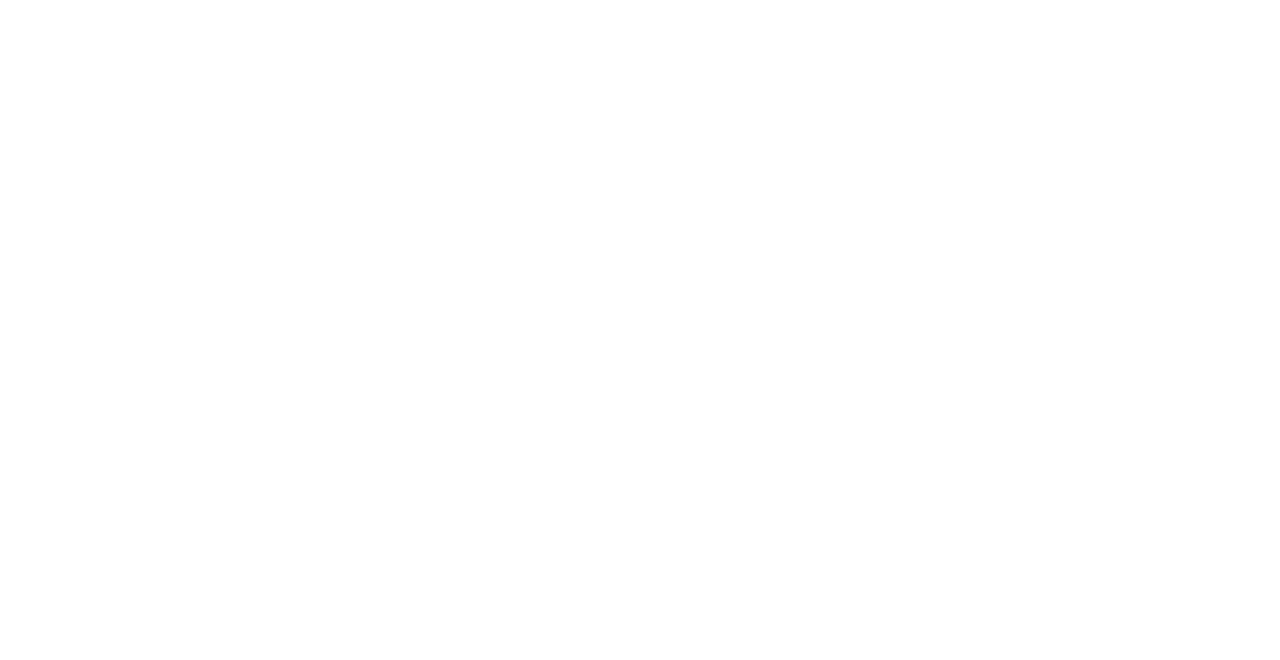
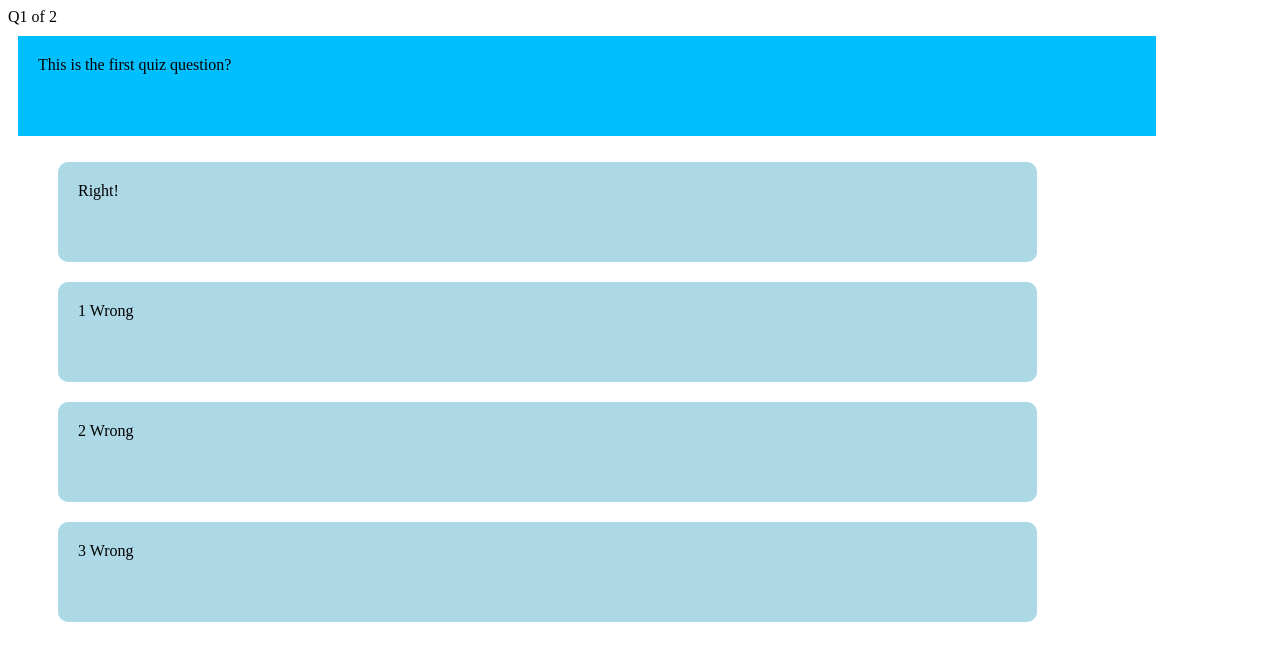
Before and after one commit to baVisionary/chooseWisely, a plain HTML site: page index.html in a window 1280 px wide. Drawn offline with nearby package versions, Linux system fonts and the light colour scheme.

Commit message:
Working interface
Created quizState object to track progress through questions and score.
Working interface that checks user answers and gives visual feedback
using CSS.

```diff
--- a/index.html
+++ b/index.html
@@ -2,13 +2,23 @@
 <html>
   <head>
     <meta charset="utf-8">
-    <title></title>
+    <title>choose wisely</title>
+    <link rel="stylesheet" href="quiz.css">
   </head>
   <body>
-    <div id="title"></div>
-    <div id="question">
+    <div id="progress"></div>
+    <div id="quizbody">
+      <div id="question"></div>
+      <ul class="answers">
+        <li id="ans0" class="btn"><icon class="symbol"></icon></li>
+        <li id="ans1" class="btn"><icon class="symbol"></icon></li>
+        <li id="ans2" class="btn"><icon class="symbol"></icon></li>
+        <li id="ans3" class="btn"><icon class="symbol"></icon></li>
+      </ul>
     </div>
     <div id="status">
+      <div id="feedback"></div>
+      <div id="next" class="btn invisible">Next Question</div>
     </div>
 
 
@@ -16,5 +26,6 @@
       integrity="sha256-DZAnKJ/6XZ9si04Hgrsxu/8s717jcIzLy3oi35EouyE="
       crossorigin="anonymous"></script>
     <script src="quiz.json" charset="utf-8"></script>
+    <script src="question.js" charset="utf-8"></script>
   </body>
 </html>
--- /dev/null
+++ b/question.js
@@ -0,0 +1,90 @@
+// temp literal until JSON source is ready
+var quizData = [
+  { question: "This is the first quiz question?",
+    answers: [
+      { answer: "Right!", isRight: true },
+      { answer: "1 Wrong", isRight: false },
+      { answer: "2 Wrong", isRight: false },
+      { answer: "3 Wrong", isRight: false },
+    ] },
+  { question: "Another question?",
+    answers: [
+      { answer: "Right!", isRight: true },
+      { answer: "1 Wrong", isRight: false },
+      { answer: "2 Wrong", isRight: false },
+      { answer: "3 Wrong", isRight: false },
+    ] }
+];
+
+console.log(quizData);
+
+// spits out random integer between min & max inclusive
+function getRandomNum( min, max ) {
+  return Math.floor(Math.random() * (max - min + 1) + min);
+}
+
+function loadQuestion(atQ) {
+  $('#progress').text(`Q${atQ+1} of ${quizData.length}`);
+  $('#question').text(quizData[atQ].question);
+  $('#next').addClass("invisible");
+  var answers = [];
+  for (let a = 0; a < quizData[atQ].answers.length ; a++) {
+    answers[a] = quizData[atQ].answers[a].answer;
+    quizState.atQAnswerKey[a] =  quizData[atQ].answers[a].isRight;
+  }
+  var $answers = $('.answers li');
+  for (var a = 0; a < $answers.length; a++) {
+    $($answers[a]).text(answers[a]).removeClass().addClass("btn");
+  }
+  console.log(quizState);
+}
+
+function checkGuess(atQ, guess) {
+  var $answers = $('.answers li');
+  for (let i = 0; i < quizState.atQAnswerKey.length; i++) {
+    if (i === guess) {
+      $($answers[i]).addClass("guess");
+      if (quizState.atQAnswerKey[i]) {
+        $($answers[i]).addClass("right");
+        quizState.statusQs[atQ] = "right";
+        $('#next').removeClass("invisible");
+      } else {
+        $($answers[i]).addClass("wrong");
+        quizState.statusQs[atQ] = guess;
+      }
+    }
+  }
+  if (quizState.atQ = quizState.quizLength - 1) {
+    $('#next').text("Finish");
+  }
+}
+
+$(document).on("click", '.answers li', function(e) {
+  var $answers = $('.answers li');
+  for (var i = 0; i < $answers.length; i++) {
+    $($answers[i]).removeClass("guess");
+  }
+  $(this).toggleClass("guess");
+  console.log(parseInt(this.id.substr(-1)));
+  checkGuess(quizState.atQ, parseInt(this.id.substr(-1)))
+});
+
+$(document).on('click', '#next', function() {
+  if (quizState.atQ < quizState.quizLength - 1) {
+    quizState.atQ++;
+    loadQuestion(quizState.atQ);
+  }
+})
+
+// start the quiz at Q = 0
+$(document).ready(function() {
+  loadQuestion(quizState.atQ);
+})
+
+// stores the whole quiz state
+var quizState = {
+  atQ: 0,
+  quizLength: quizData.length,
+  statusQs: Array(quizData.length),
+  atQAnswerKey: []
+}
--- /dev/null
+++ b/quiz.css
@@ -0,0 +1,48 @@
+ul li {
+  background-color: lightblue;
+}
+
+.answers li {
+  list-style-type: none;
+  width: 80%;
+  height: 100px;
+}
+
+#question {
+  display: block;
+  box-sizing: border-box;
+  width: 90%;
+  height: 100px;
+  margin: 10px;
+  background-color: deepskyblue;
+  padding: 20px;
+}
+
+.wrong {
+  background-color: gold;
+}
+
+.guess {
+  border: 3px solid navy;
+}
+
+.right {
+  background-color: lightgreen;
+  border: 6px solid darkgreen;
+}
+
+.btn {
+  display: inline-block;
+  box-sizing: border-box;
+  margin: 10px;
+  border-radius: 10px;
+  padding: 20px;
+}
+
+#next {
+  background-color: deepskyblue;
+}
+
+.invisible {
+  display: none;
+}
```
